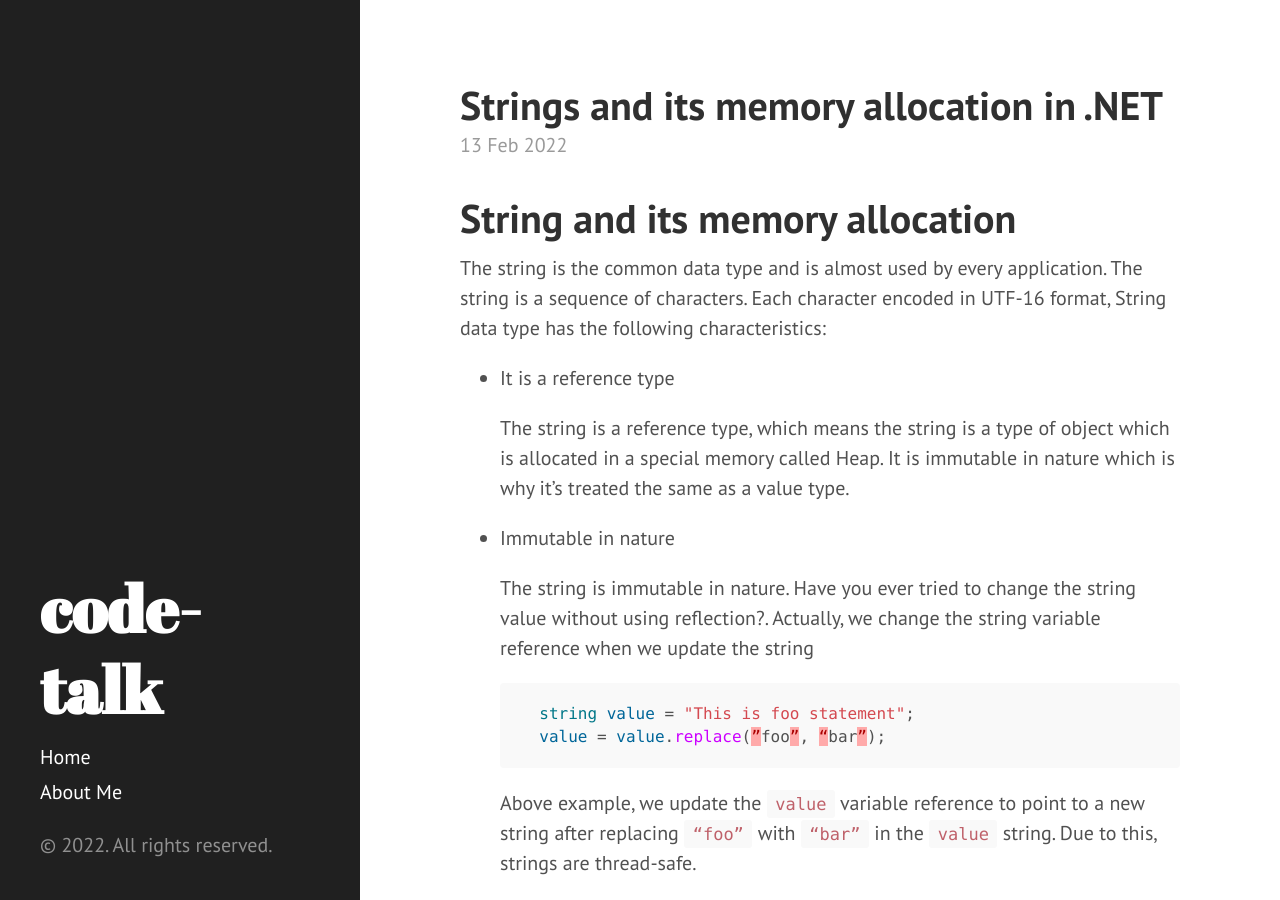
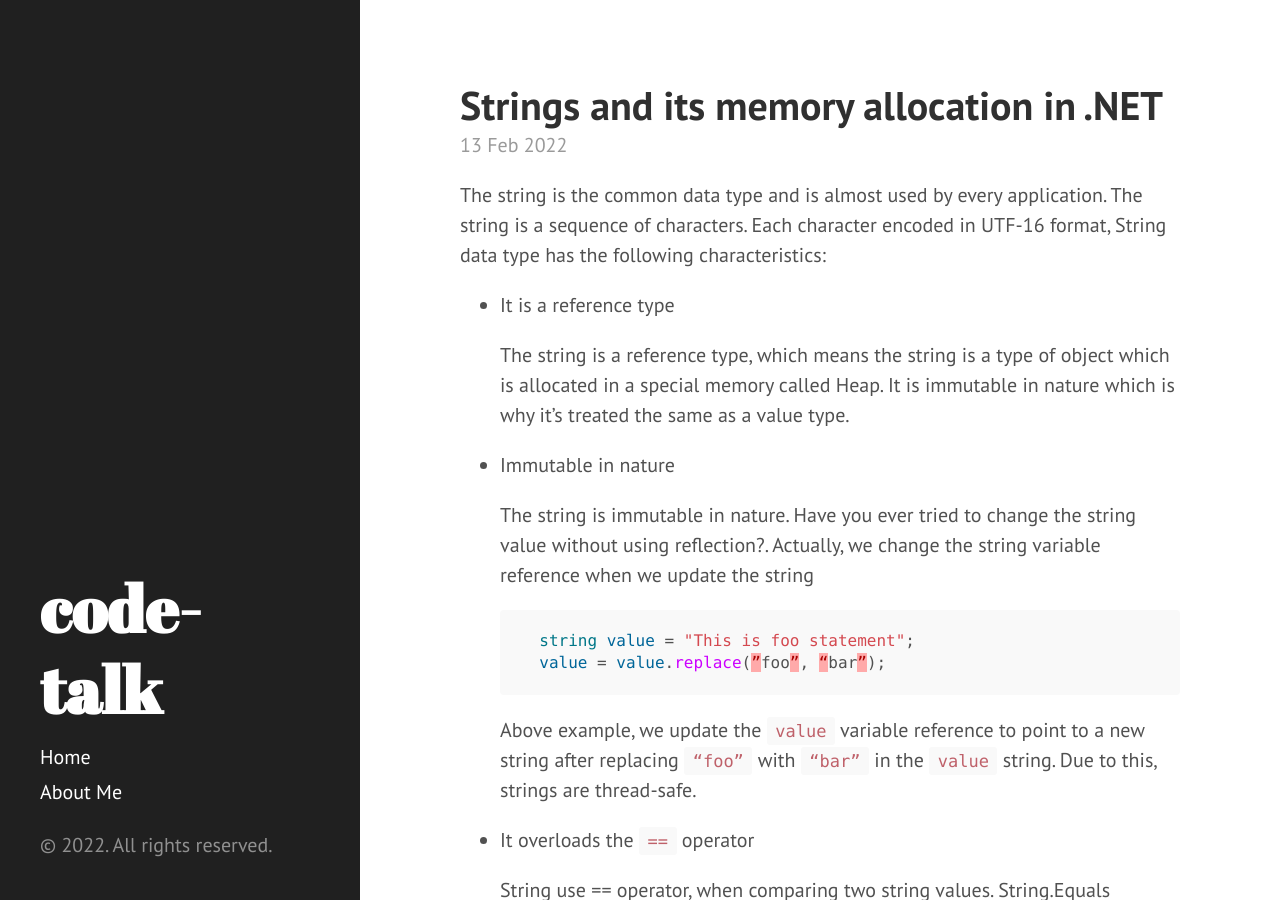
Before and after one commit to code-atom/code-atom.github.io, a Jekyll site: the page built from _posts/2022-02-13-strings-and-its-memory-allocation-in-dot-net.markdown, in a window 1280 px wide and 900 px high. Built offline with Jekyll 4.4.1, drawn with Linux system fonts in a browser that asks for light colours; Markdown is read by kramdown in place of the engine named in the settings.

Commit message:
Updated Strings And Its Memory Allocation In Dot Net

```diff
--- a/_posts/2022-02-13-strings-and-its-memory-allocation-in-dot-net.markdown
+++ b/_posts/2022-02-13-strings-and-its-memory-allocation-in-dot-net.markdown
@@ -9,8 +9,6 @@ tags:
 - general
 layout: post
 ---
-
-# String and its memory allocation
 
 The string is the common data type and is almost used by every application. The string is a sequence of characters. Each character encoded in UTF-16 format, String data type has the following characteristics:
 
```
